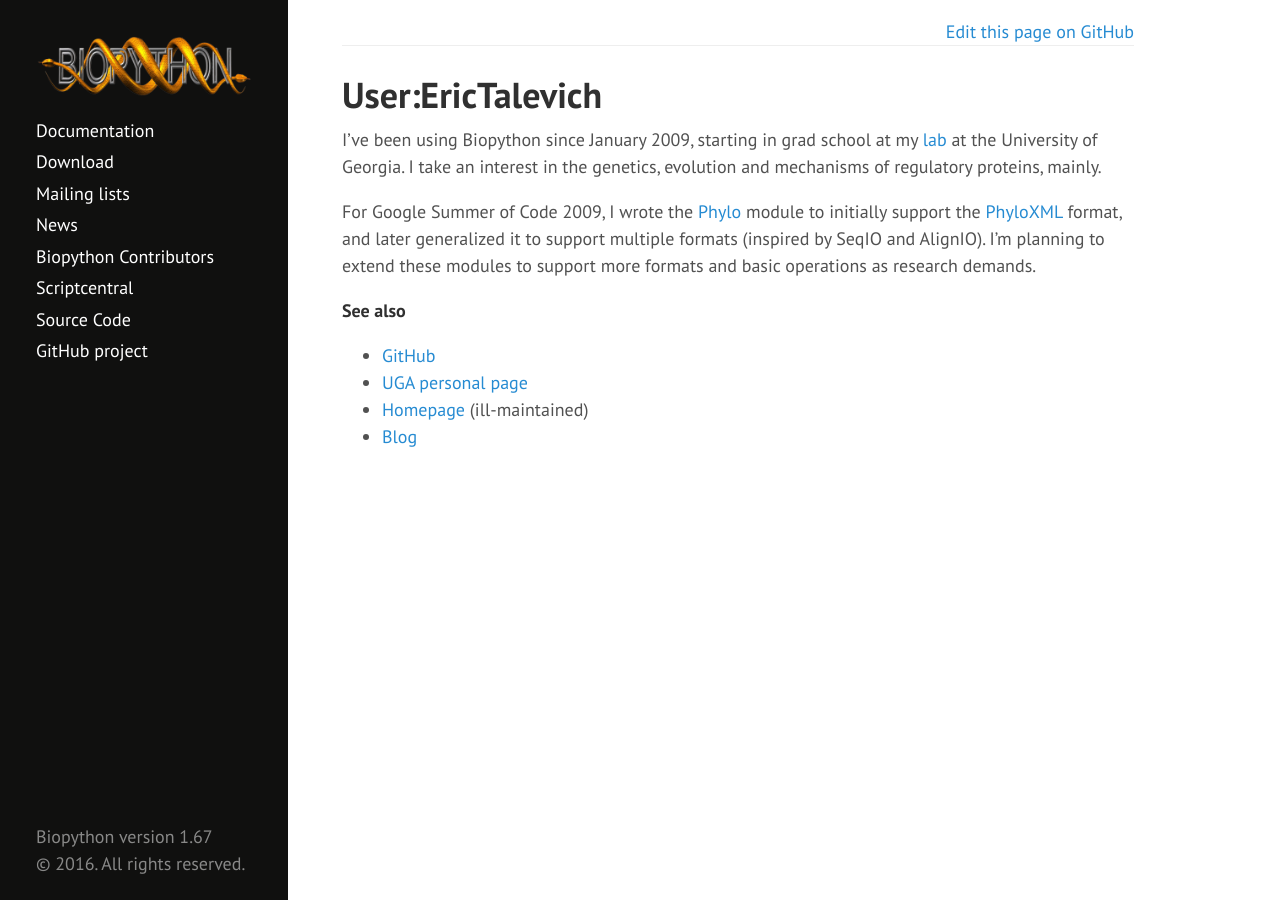
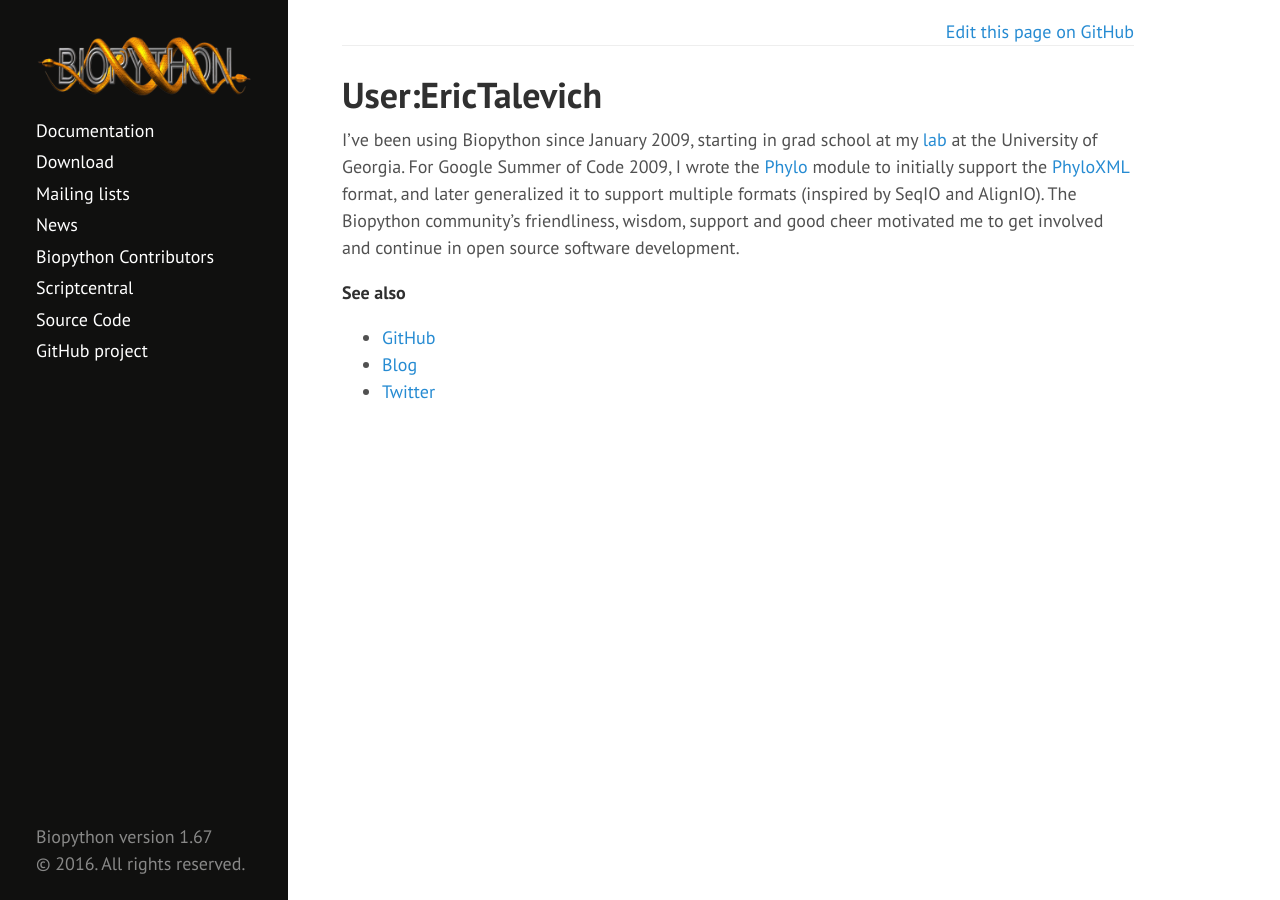
Before and after one commit to biopython/biopython.github.io, a Jekyll site: the page built from wiki/User_EricTalevich.md, in a window 1280 px wide. Built offline with Jekyll 4.4.1, drawn with Linux system fonts in a browser that asks for light colours.

Commit message:
Update Eric Talevich's website links to point to GitHub (closes #94)

```diff
--- a/wiki/User_EricTalevich.md
+++ b/wiki/User_EricTalevich.md
@@ -5,19 +5,16 @@ layout: wiki
 ---
 
 I've been using Biopython since January 2009, starting in grad school at
-my [lab](http://esbg.bmb.uga.edu/) at the University of Georgia. I take
-an interest in the genetics, evolution and mechanisms of regulatory
-proteins, mainly.
-
+my [lab](http://esbg.bmb.uga.edu/) at the University of Georgia.
 For Google Summer of Code 2009, I wrote the [Phylo](Phylo "wikilink")
 module to initially support the [PhyloXML](PhyloXML "wikilink") format,
 and later generalized it to support multiple formats (inspired by SeqIO
-and AlignIO). I'm planning to extend these modules to support more
-formats and basic operations as research demands.
+and AlignIO). The Biopython community's friendliness, wisdom, support and good
+cheer motivated me to get involved and continue in open source software
+development.
 
 **See also**
 
--   [GitHub](http://github.com/etal)
--   [UGA personal page](http://etal.myweb.uga.edu/)
--   [Homepage](http://eric.talevich.com/) (ill-maintained)
+-   [GitHub](https://github.com/etal/)
 -   [Blog](http://etalog.blogspot.com/)
+-   [Twitter](https://twitter.com/etalevich)
```
Also changed, not shown: wiki/Google_Summer_of_Code.md (+7 -7 lines).
